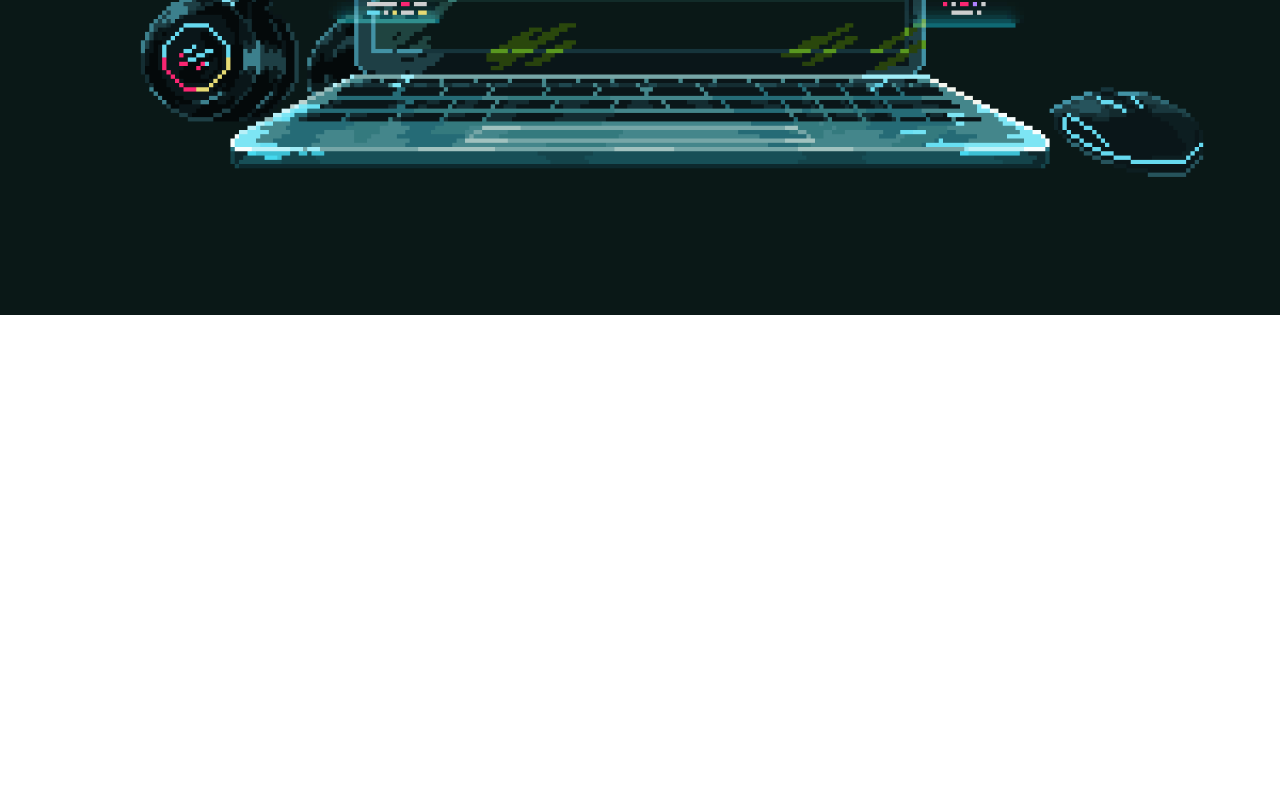
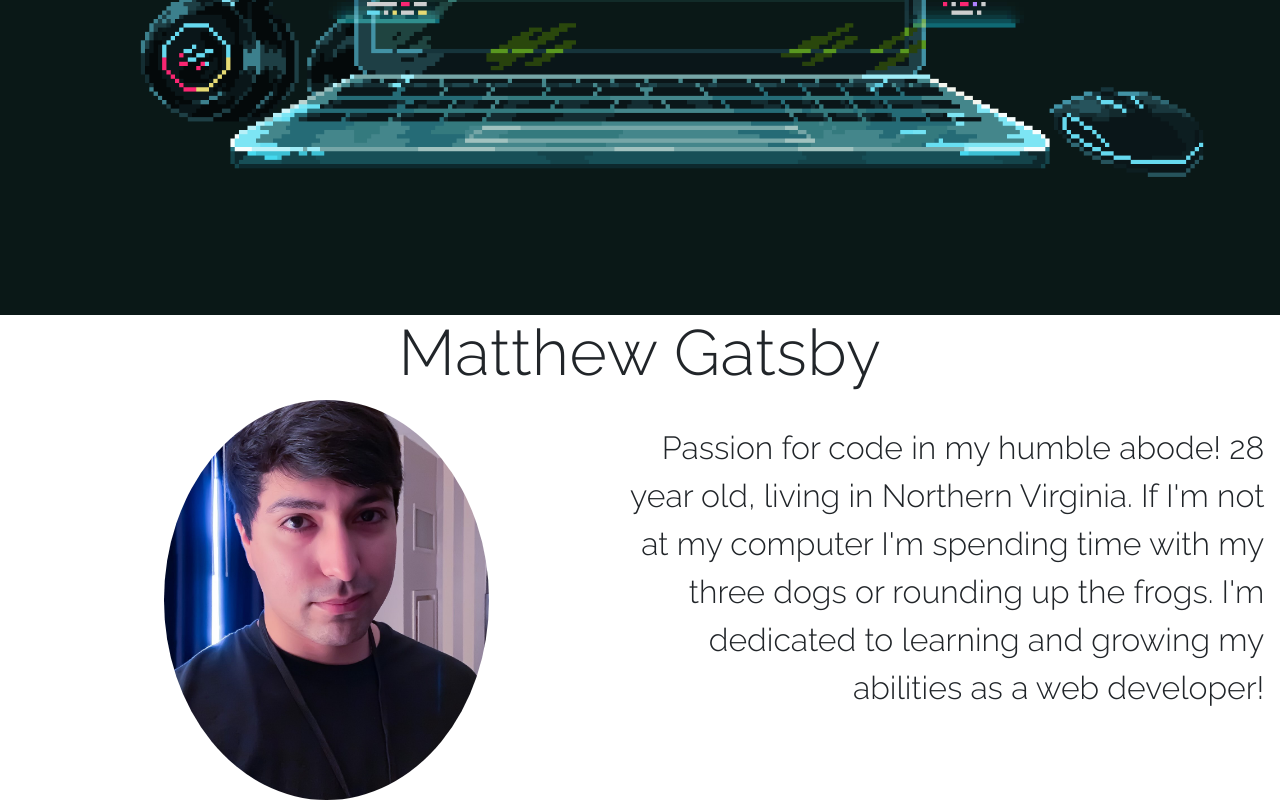
Before and after one commit to mattjgatsby/matts-portfolio, a React (Create React App) app: page / in a window 1280 px wide. Shown: the part 517-1317 px from the top of the page. Before the commit the page ends 832 px from the top, so only its background shows below. Built offline with nearby package versions, Linux system fonts and the light colour scheme.

Commit message:
added self image, started about section, added custom styling for about section in app.css

```diff
--- a/src/App.css
+++ b/src/App.css
@@ -1,14 +1,14 @@
-@import url('https://fonts.googleapis.com/css2?family=Raleway:wght@300&display=swap');
+@import url("https://fonts.googleapis.com/css2?family=Raleway:wght@300&display=swap");
 
 :root {
   --nav-white: #fff;
   --nav--blue: #4287f5;
-  --nav-dark: rgba(255,255,255, 0);
+  --nav-dark: rgba(255, 255, 255, 0);
   --header--font: #fff;
 }
 
 body {
-  font-family: 'Raleway', sans-serif;
+  font-family: "Raleway", sans-serif;
 }
 
 /* Menu Link Custom Style */
@@ -20,7 +20,6 @@ nav a.nav-link {
 
 nav li {
   text-transform: uppercase;
-
 }
 
 .navbar-nav > li > a {
@@ -36,13 +35,14 @@ nav li {
   height: 6rem !important;
 }
 
-@media(max-width: 768px){
-  .navbar-brand{
+@media (max-width: 768px) {
+  .navbar-brand {
     width: 7rem;
   }
 }
 
-.navbar-nav > li > a.active, .navbar-nav > li > a.active:focus{
+.navbar-nav > li > a.active,
+.navbar-nav > li > a.active:focus {
   border-top: 0.1875rem solid var(--nav--blue);
 }
 
@@ -77,8 +77,31 @@ nav li {
   font-size: 5rem;
 }
 
-@media(max-width: 768px) {
+@media (max-width: 768px) {
   .main-info h1 {
     font-size: 3rem !important;
   }
 }
+
+/* About Custom Styling */
+
+.custom_about_image {
+
+  height: 50vh;
+  object-fit: cover;
+  width: 80%;
+  border-radius: 50%
+}
+
+.custom_about_text {
+  font-family: "Raleway", sans-serif;
+  width: 50vw;
+  text-align: center;
+  font-size: 2rem
+}
+
+.header_font_size {
+  font-size: 4rem;
+  font-family: "Raleway", sans-serif;
+  letter-spacing: 0.0375rem;
+}
--- a/src/components/About.js
+++ b/src/components/About.js
@@ -1,9 +1,29 @@
 import React from "react";
+import mePicture from "../Me2019.png";
 
 const About = () => {
-    return (
-        <div></div>
-    );
-}
+  return (
+    <div className="background" href="#about">
+      <h1 className="text-center header_font_size">Matthew Gatsby</h1>
+      <div className="row d-flex justify-content-center">
+        <div className="col-sm-4">
+          <img
+            className="custom_about_image "
+            src={mePicture}
+            alt="me from 2019"
+          ></img>
+        </div>
+        <div className="col-sm-5">
+          <p className="text-right m-4 custom_about_text">
+            Passion for code in my humble abode! 28 year old, living in Northern
+            Virginia. If I'm not at my computer I'm spending time with my three
+            dogs or rounding up the frogs. I'm dedicated to learning and growing
+            my abilities as a web developer!
+          </p>
+        </div>
+      </div>
+    </div>
+  );
+};
 
 export default About;
--- a/src/components/Navbar.js
+++ b/src/components/Navbar.js
@@ -27,7 +27,7 @@ const Navbar = () => {
               </a>
             </li>
             <li className="nav-item">
-              <a className="nav-link" href="#">
+              <a className="nav-link" href="#about">
                 About Me
               </a>
             </li>
```
Also changed, not shown: src/Me2019.png (added).
